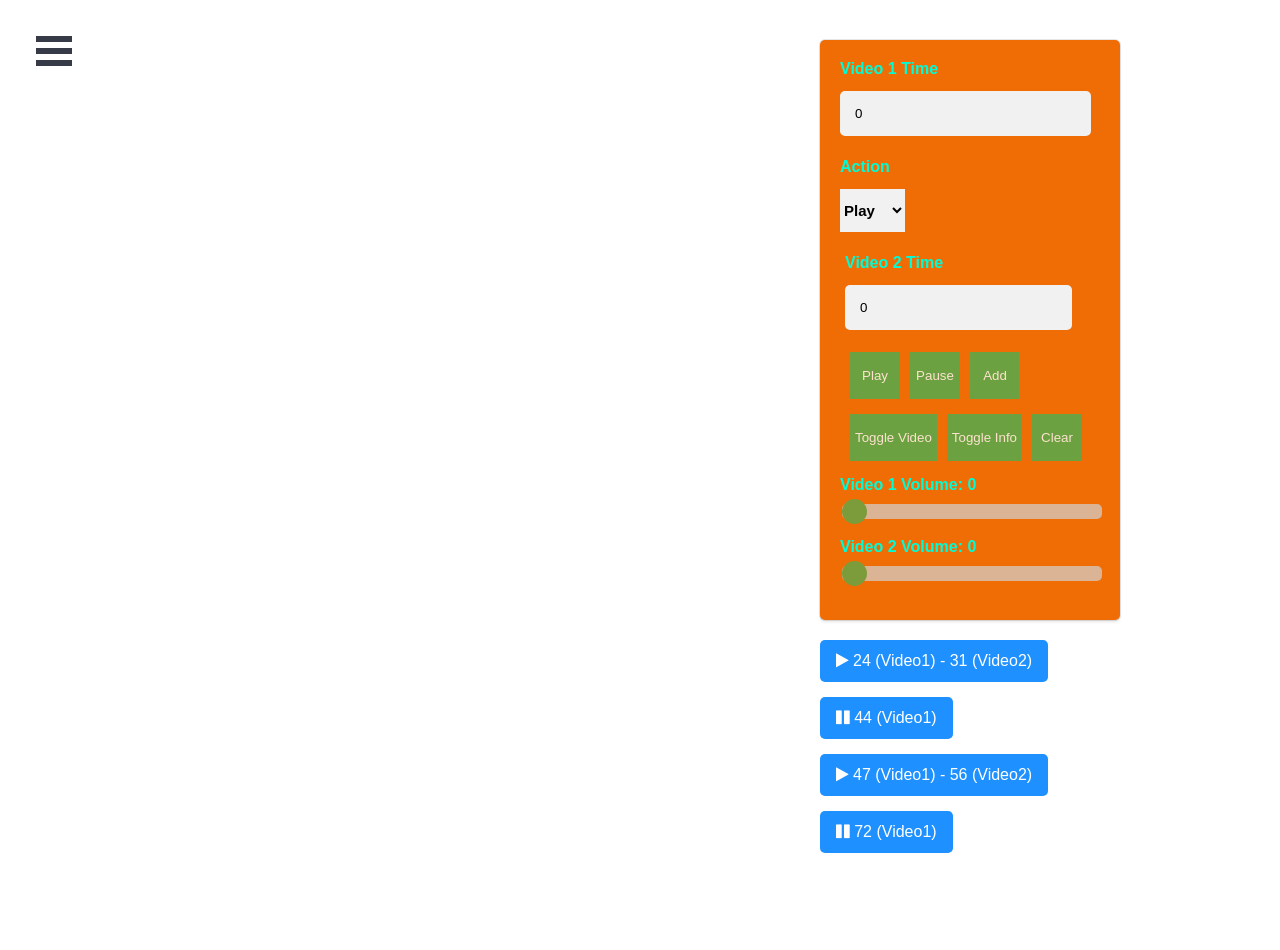
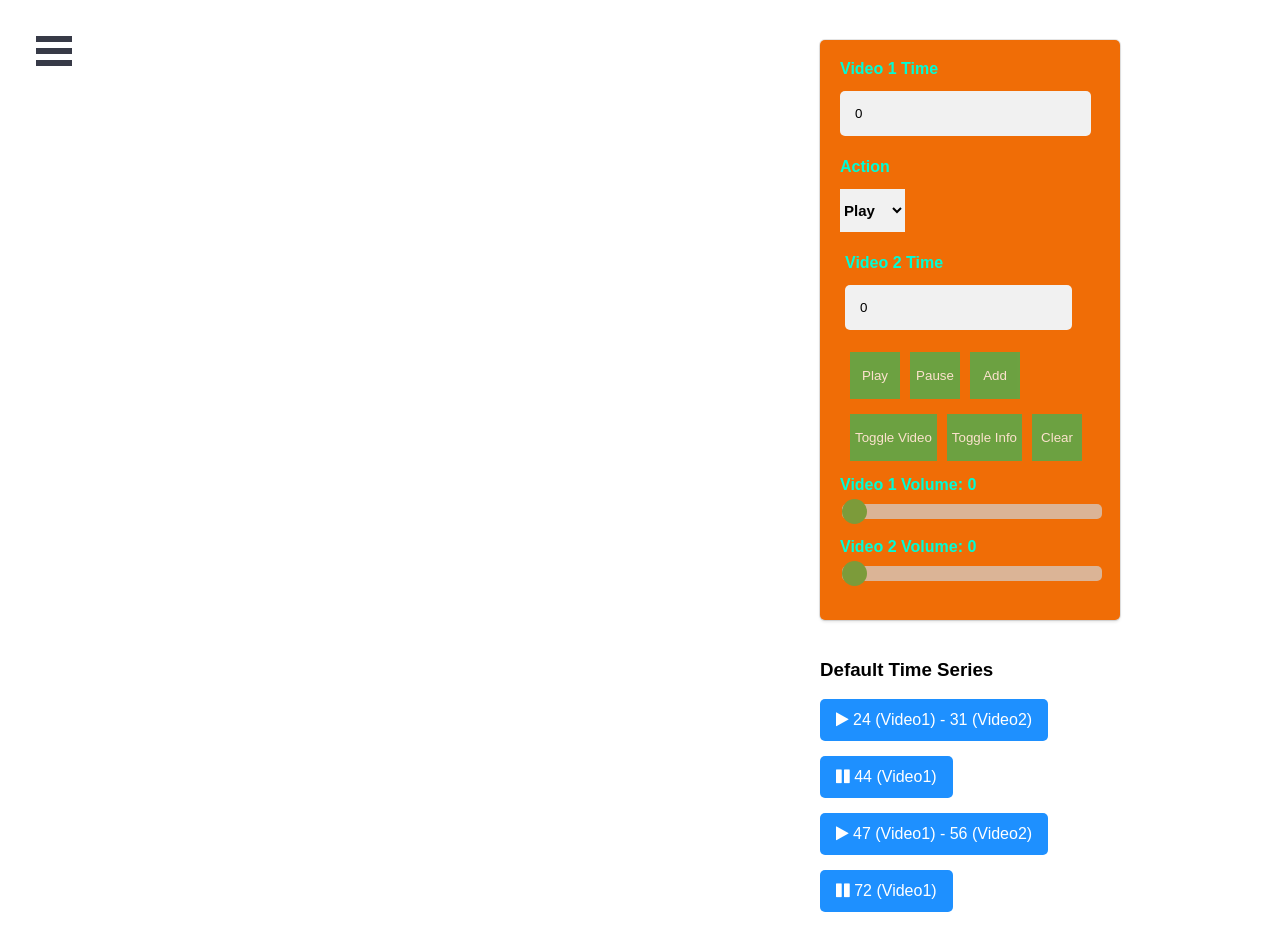
Before and after one commit to aimliotvn/sing-for-kid, a React (Create React App) app: page /8Y2T3SOlbmg in a window 1280 px wide. Shown: the top 950 px of the page. Built offline with nearby package versions, Linux system fonts and the light colour scheme.

Commit message:
Add time series header

```diff
--- a/src/components/VideoDetail.js
+++ b/src/components/VideoDetail.js
@@ -488,6 +488,7 @@ class VideoDetail extends Component < ContextRouter, State > {
                 </div>
                 <div id="lyric-video" className="lyric-video" ref={(r) => { this.youtubePlayerAnchor = r }}></div>
                 <div id="time-series" className="time-series">
+                    <h3>Default Time Series</h3>
                     {timeSeries.map((item, idx) =>
                         <div id={idx} onClick={this.changeTimeSeries} className="btn"><i className={item.video2.action === 0 ? 'fa fa-play' : 'fa fa-pause'}></i> {JSON.stringify(item.time)} (Video1)
                         {item.video2.action === 0 ? ' - ' + JSON.stringify(item.video2.time) + ' (Video2)' : ''}
```
